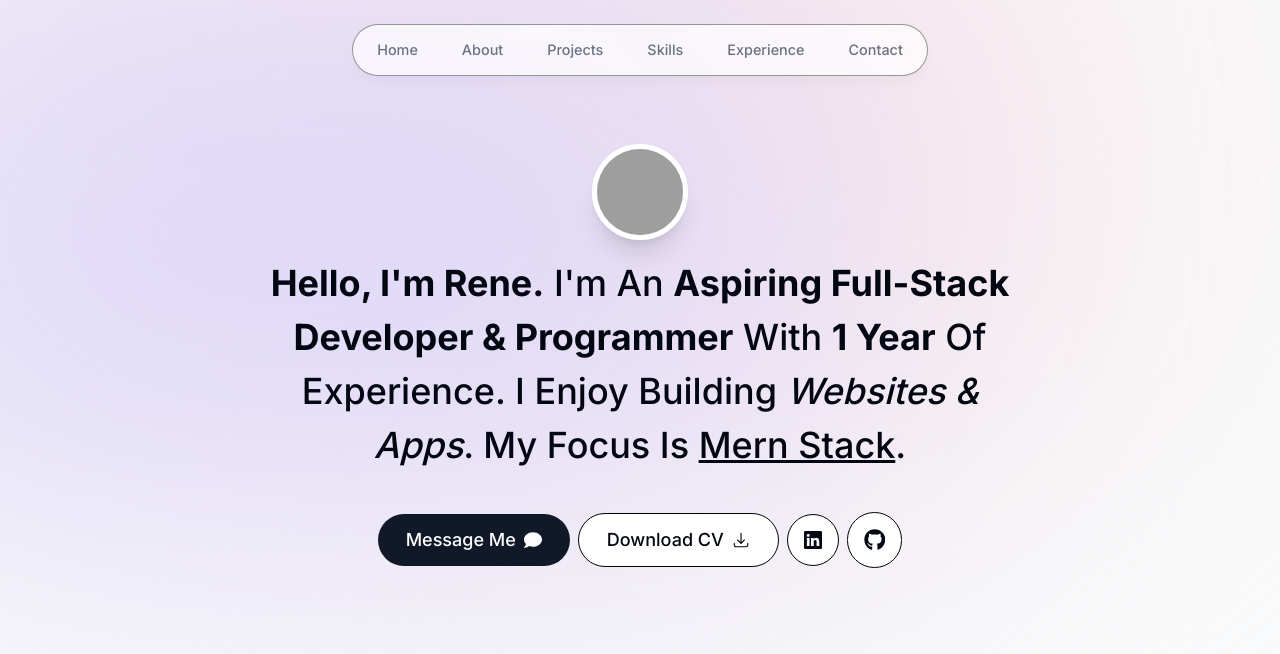
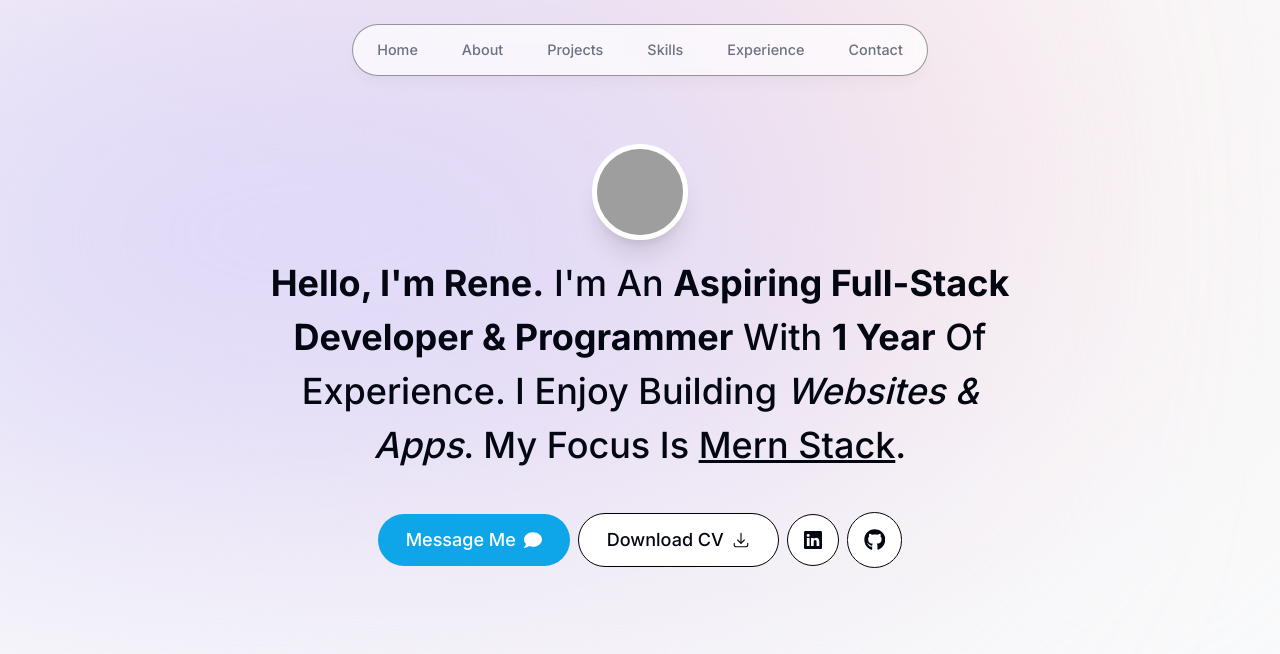
Before and after one commit to RenePung/portfolio-website-rene, a Next.js app: page / in a window 1280 px wide. Shown: the top 654 px of the page. Built offline with nearby package versions, Linux system fonts and the light colour scheme; grey boxes are pictures that could not be loaded.

Commit message:
added styling to the buttons and route to our cv download

```diff
--- a/components/intro.tsx
+++ b/components/intro.tsx
@@ -45,19 +45,19 @@ export default function Intro() {
         </motion.p>
 
         <motion.div className="flex flex-col sm:flex-row items-center justify-center gap-2 px-4 text-lg font-medium" initial={{ opacity: 0, y: 100 }} animate={{ opacity: 1, y: 0 }} transition={{ delay: 0.1, }}>
-          <Link href="#contact" className="bg-gray-900 text-white px-7 py-3 flex items-center gap-2 rounded-full">
+          <Link href="#contact" className="bg-sky-500 hover:bg-sky-700 text-white px-7 py-3 flex items-center gap-2 rounded-full">
             Message Me <FaComment />
           </Link>
 
-          <a className="bg-white px-7 py-3 flex items-center gap-2 rounded-full border border-black">
+          <a className="bg-white hover:bg-sky-200 px-7 py-3 flex items-center gap-2 rounded-full border border-black" href="/CV.pdf">
             Download CV <HiOutlineArrowDownTray />
           </a>
 
-          <a className="bg-white p-4 flex items-center gap-2 rounded-full border border-black">
+          <a className="bg-white hover:bg-sky-200 p-4 flex items-center gap-2 rounded-full border border-black">
             <BsLinkedin />
           </a>
 
-          <a className="bg-white p-4 flex items-center gap-2 rounded-full text-[1.35rem] border border-black">
+          <a className="bg-white hover:bg-sky-200 p-4 flex items-center gap-2 rounded-full text-[1.35rem] border border-black">
             <FaGithub />
           </a>
         </motion.div>
```
